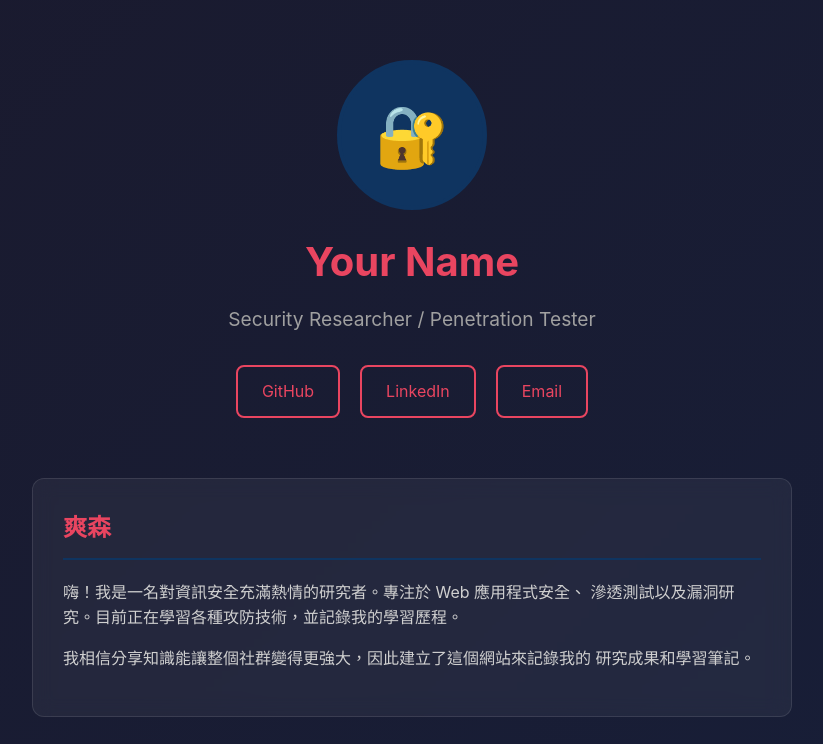
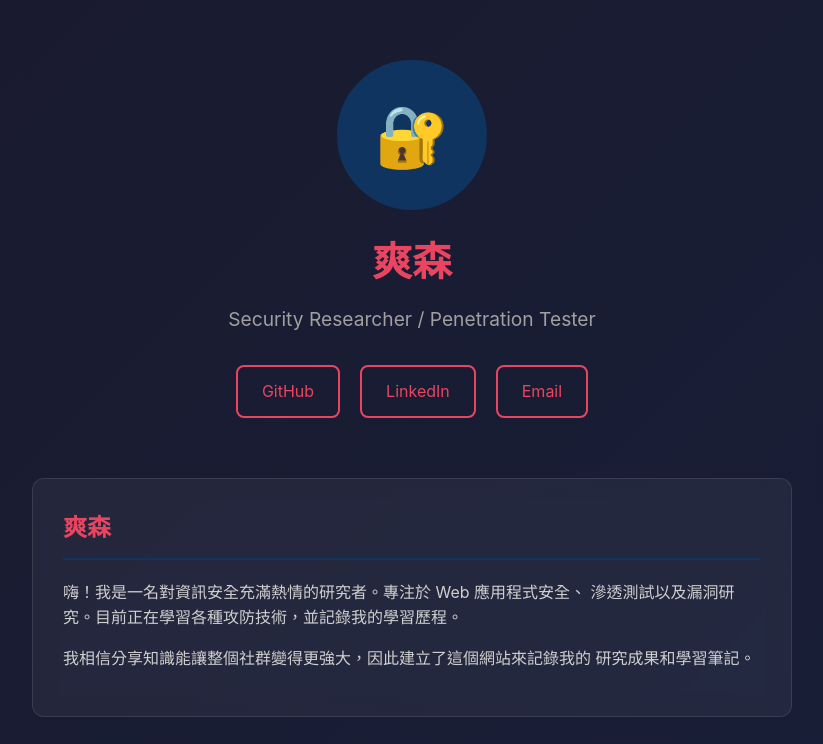
Before and after one commit to Salgakai/happybenson.github.io, a plain HTML site: page index.html in a window 1280 px wide. Shown: the top 744 px of the page, without its empty margins (228-1051 px from the left). Drawn offline with Linux system fonts and the light colour scheme.

Commit message:
Update index.html

```diff
--- a/index.html
+++ b/index.html
@@ -142,7 +142,7 @@
     <div class="container">
         <header>
             <div class="avatar">🔐</div>
-            <h1>Your Name</h1>
+            <h1>爽森</h1>
             <p class="tagline">Security Researcher / Penetration Tester</p>
             <div class="links">
                 <a href="https://github.com/yourusername" target="_blank">GitHub</a>
```
